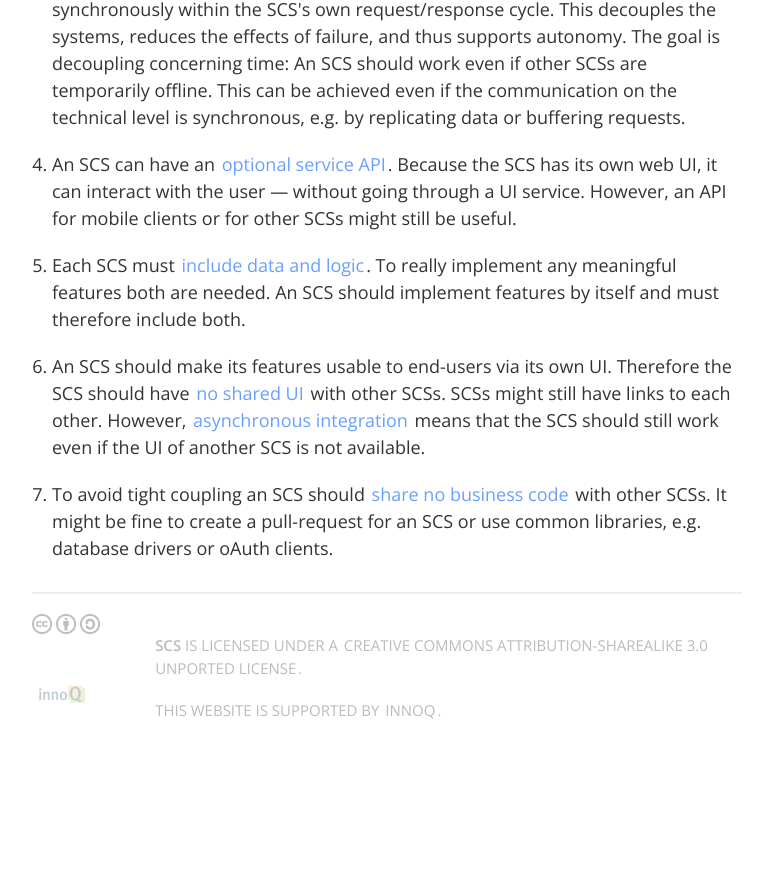
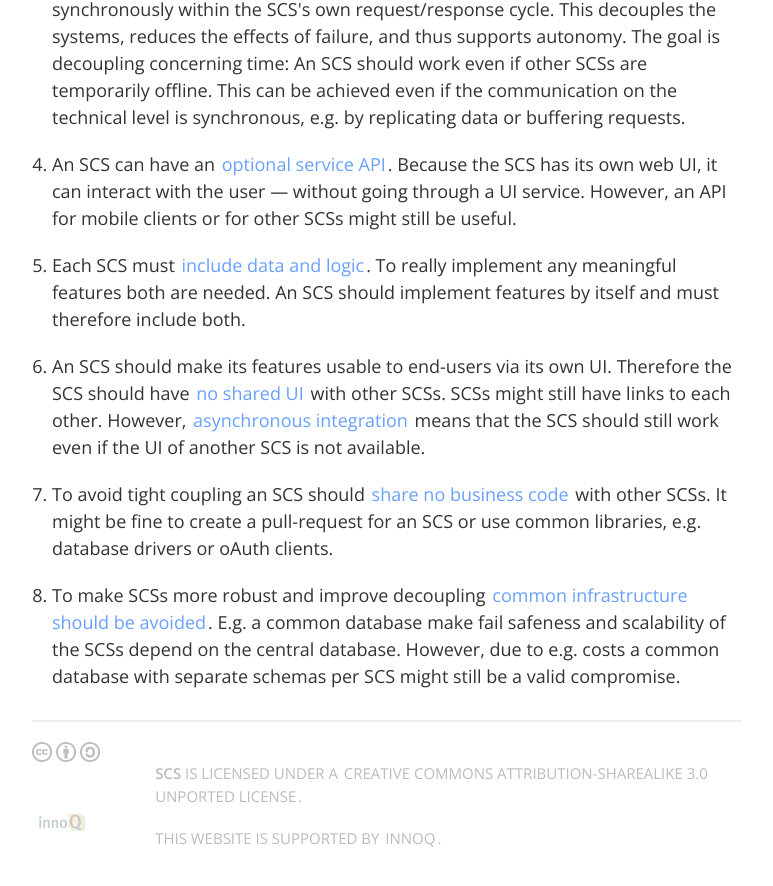
Before and after one commit to innoq/SCS, a Jekyll site: the page built from index.html, in a window 1280 px wide and 900 px high, scrolled down 1286 px. Shown: the top 886 px of the window, without its empty margins (128-901 px from the left). Built offline with Jekyll 4.4.1, drawn with Linux system fonts in a browser that asks for light colours; before the commit the page ends 2058 px from its top, so only the background shows below that.

Commit message:
Add avoid common infrastructure

```diff
--- a/index.html
+++ b/index.html
@@ -66,4 +66,10 @@
 	<a href="#no-code-sharing">share no business code</a> with other SCSs. It might be fine to
 	create a pull-request for an SCS or use common libraries,
 	e.g. database drivers or oAuth clients.</li>
+
+	<li id="avoid-common-infrastructure">To make SCSs more robust and improve
+	decoupling <a href="#avoid-common-infrastructure">common infrastructure should be avoided</a>.
+	E.g. a common database make fail safeness and scalability of the SCSs
+	depend on the central database. However, due to e.g. costs a common database with separate
+	schemas per SCS might still be a valid compromise. </li>
 </ol>
```
